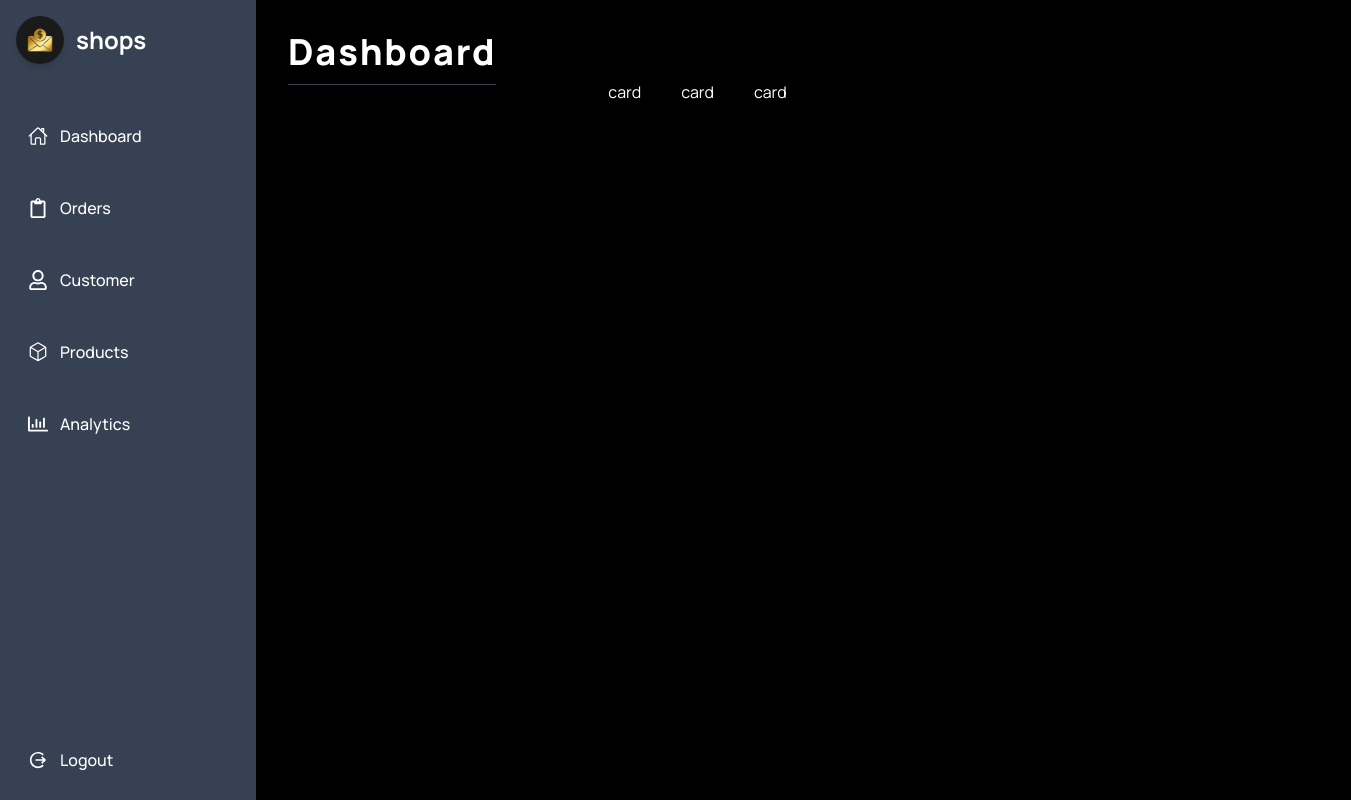
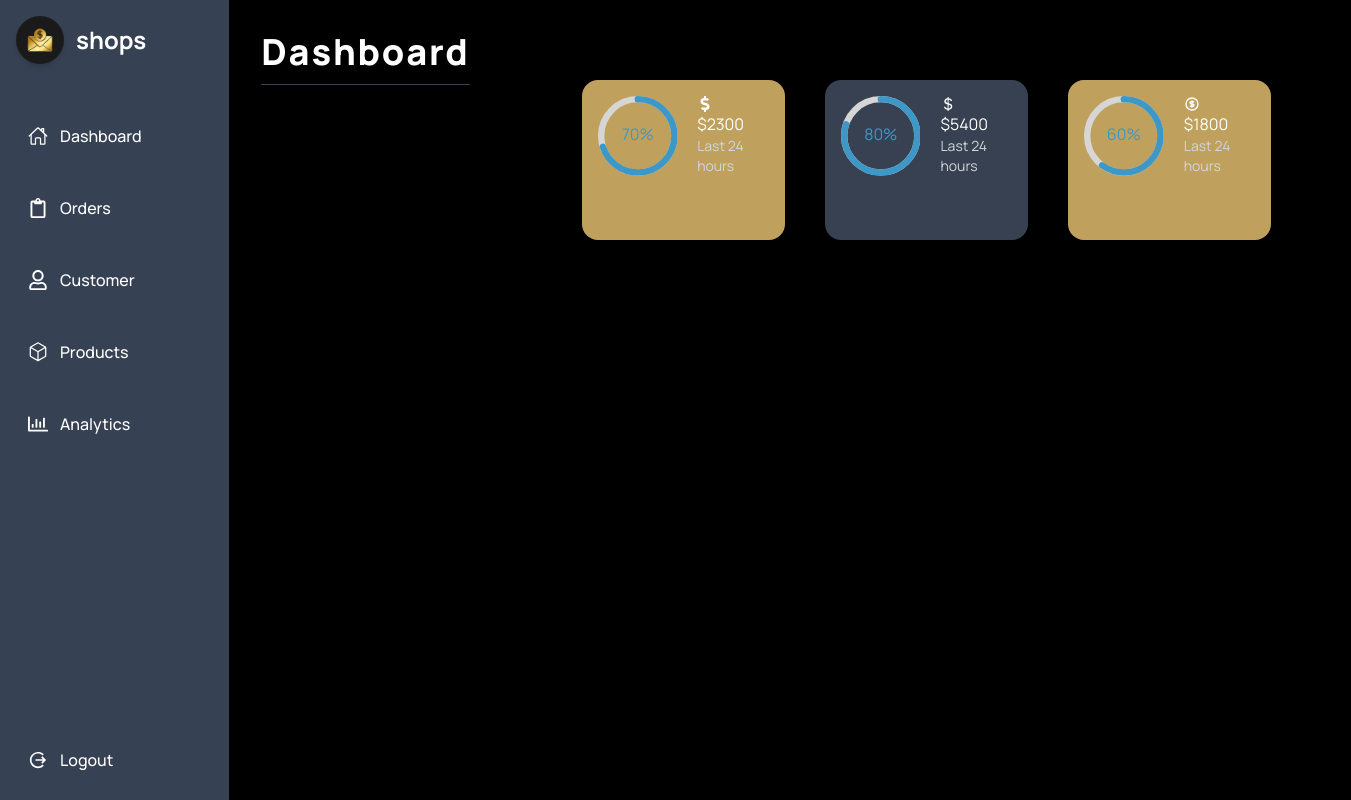
Before and after one commit to alishbasehar/dashboard, a React (Vite) app: page / in a window 1280 px wide. Shown: the whole page, 1351 px wide, since content can reach past the window. Built offline with nearby package versions, Linux system fonts and the light colour scheme; a web font is replaced by a local one.

Commit message:
code uodated

```diff
--- a/package.json
+++ b/package.json
@@ -11,7 +11,9 @@
   },
   "dependencies": {
     "@tailwindcss/vite": "^4.1.18",
+    "framer-motion": "^12.29.2",
     "react": "^19.2.0",
+    "react-circular-progressbar": "^2.2.0",
     "react-dom": "^19.2.0",
     "react-icons": "^5.5.0",
     "tailwindcss": "^4.1.18"
--- a/src/Data/Data.js
+++ b/src/Data/Data.js
@@ -31,6 +31,7 @@ export const carddata = [
   {
     title: "Sales",
     background: "#BFA15D",
+
     barvalue: 70,
     value: 2300,
     png: FaDollarSign,
@@ -43,7 +44,7 @@ export const carddata = [
   },
   {
     title: "Revenue",
-    background: "#1f2937", // gray-800
+    background:  "#374151", // gray-800
     barvalue: 80,
     value: 5400,
     png: BsCurrencyDollar,
@@ -56,7 +57,7 @@ export const carddata = [
   },
   {
     title: "Expense",
-    background: "#374151", // gray-700
+    background: "#BFA15D", // gray-700
     barvalue: 60,
     value: 1800,
     png: HiOutlineCurrencyDollar,
--- a/src/components/Card.jsx
+++ b/src/components/Card.jsx
@@ -1,10 +1,58 @@
-import React, { useState } from 'react'
+import { useState } from "react";
+import { color, LayoutGroup, motion } from "framer-motion";
+import { CircularProgressbar } from "react-circular-progressbar";
+import "react-circular-progressbar/dist/styles.css";
 
-const Card = () => {
-  const [expand ,setexpand]=useState(false)
+
+
+
+const Card = (props) => {
+  const [expand, setExpand] = useState(false);
+
   return (
-    <div className='text-white'>card</div>
-  )
+
+
+    <LayoutGroup className="w-full  text-white">
+      {expand ? (
+        <ExpandedCard setExpand={setExpand} />
+      ) : (
+        <CompactCard params={props} setExpand={setExpand} />
+      )}
+    </LayoutGroup>
+  );
+};
+
+
+function CompactCard({ params, setExpand }) {
+  const Png = params.png;
+  const value = params.barvalue
+
+  return (
+    <motion.div
+      layout
+      className=" p-4 flex  h-40 w-full gap-5 rounded-2xl text-white cursor-pointer"
+      style={
+
+      {background: params.color}}
+      onClick={() => setExpand(true)}
+    >
+      <div className="w-24 h-24"
+      >
+        <CircularProgressbar
+          value={value}
+          text={`${value}%`}
+        />
+      </div>
+
+      <div className="flex flex-col">
+        <Png />
+        <span>${params.value}</span>
+        <span className="text-sm text-gray-300">
+          Last 24 hours
+        </span>
+      </div>
+    </motion.div>
+  );
 }
 
-export default Card
+export default Card;
--- a/src/components/cards.jsx
+++ b/src/components/cards.jsx
@@ -9,7 +9,7 @@ const cards = () => {
        <div className='w-full'>
         <Card
         title={Item.title}
-        color={Item.color}
+        color={Item.background}
         barvalue={Item.barvalue}
         value={Item.value}
         png={Item.png}
```
Also changed, not shown: 2 other files (tests, documents, lock files or other folders).
